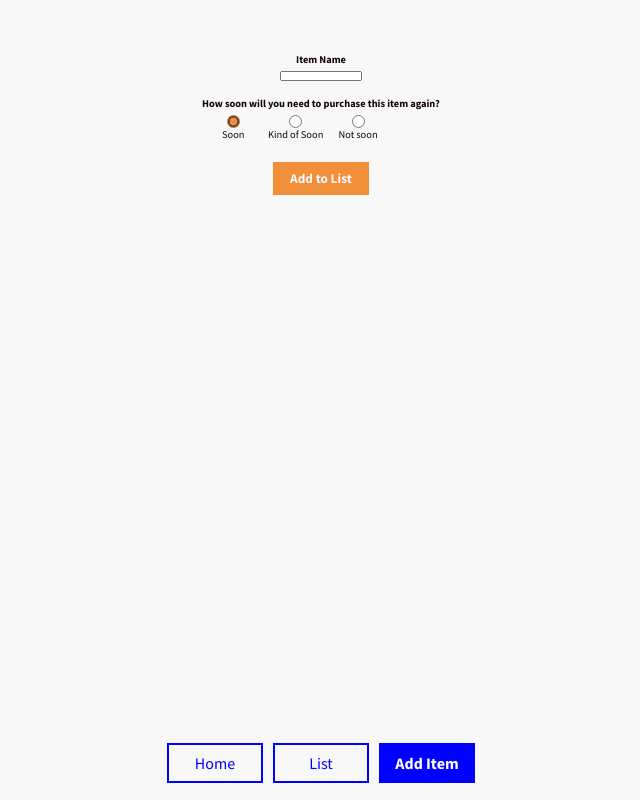
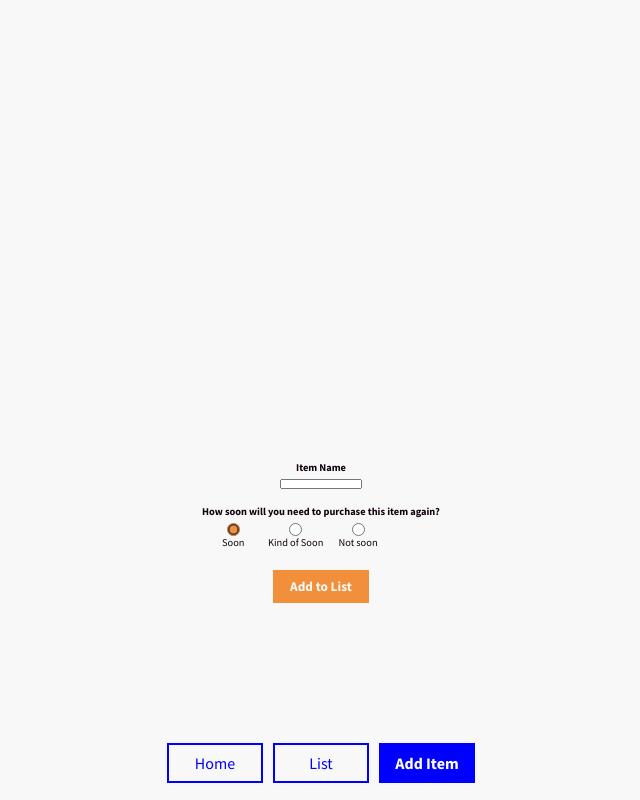
Before and after one commit to the-collab-lab/tcl-40-smart-shopping-list, a React (Create React App) app: page /additem in a window 1280 px wide. Shown: the whole page, without its empty margins (319-959 px from the left). Built offline with nearby package versions, Linux system fonts and the light colour scheme; no server answers; the database is empty.

Commit message:
updates margin of form container to be static

```diff
--- a/src/views/AddItem/AddItem.css
+++ b/src/views/AddItem/AddItem.css
@@ -18,7 +18,7 @@ input {
   align-items: center;
   padding: 0.2em;
   font-size: 0.65em;
-  margin-bottom: 40vw;
+  margin-bottom: 10em;
   width: 30vw;
 }
 
```
